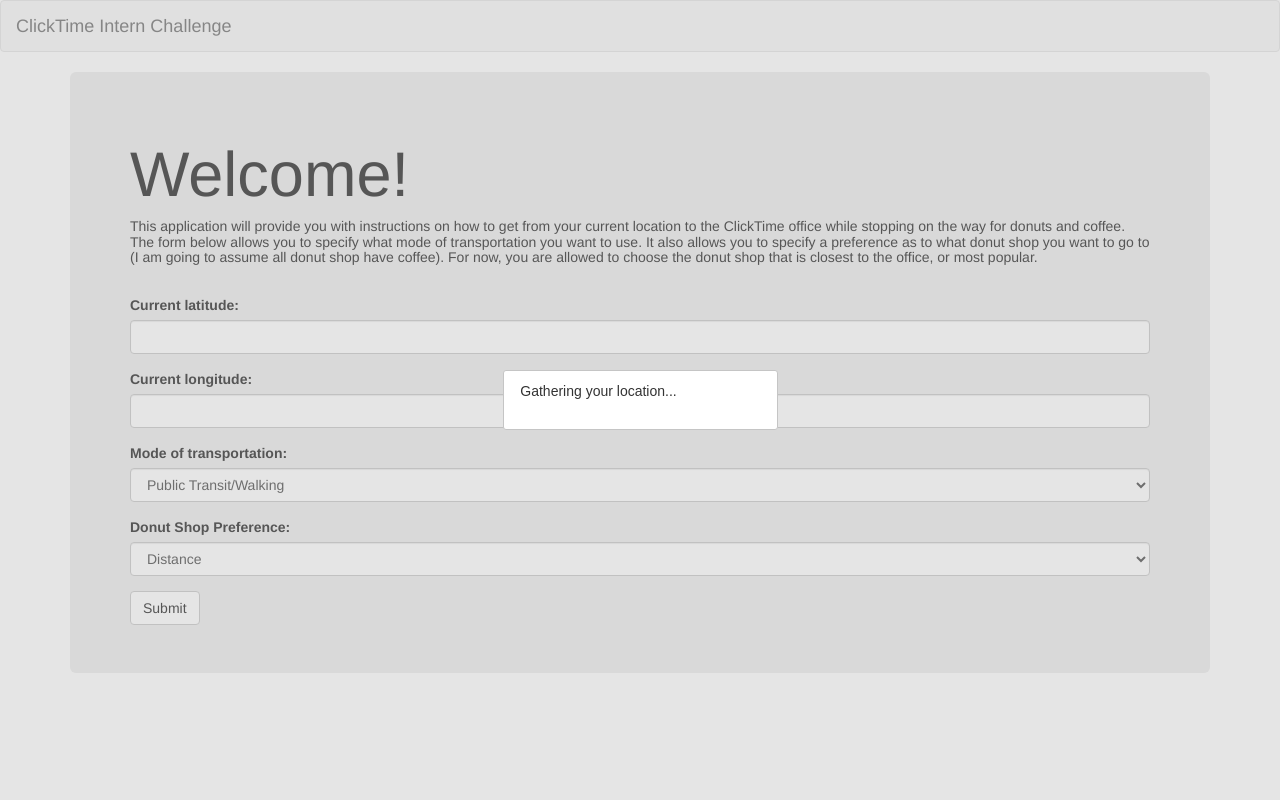
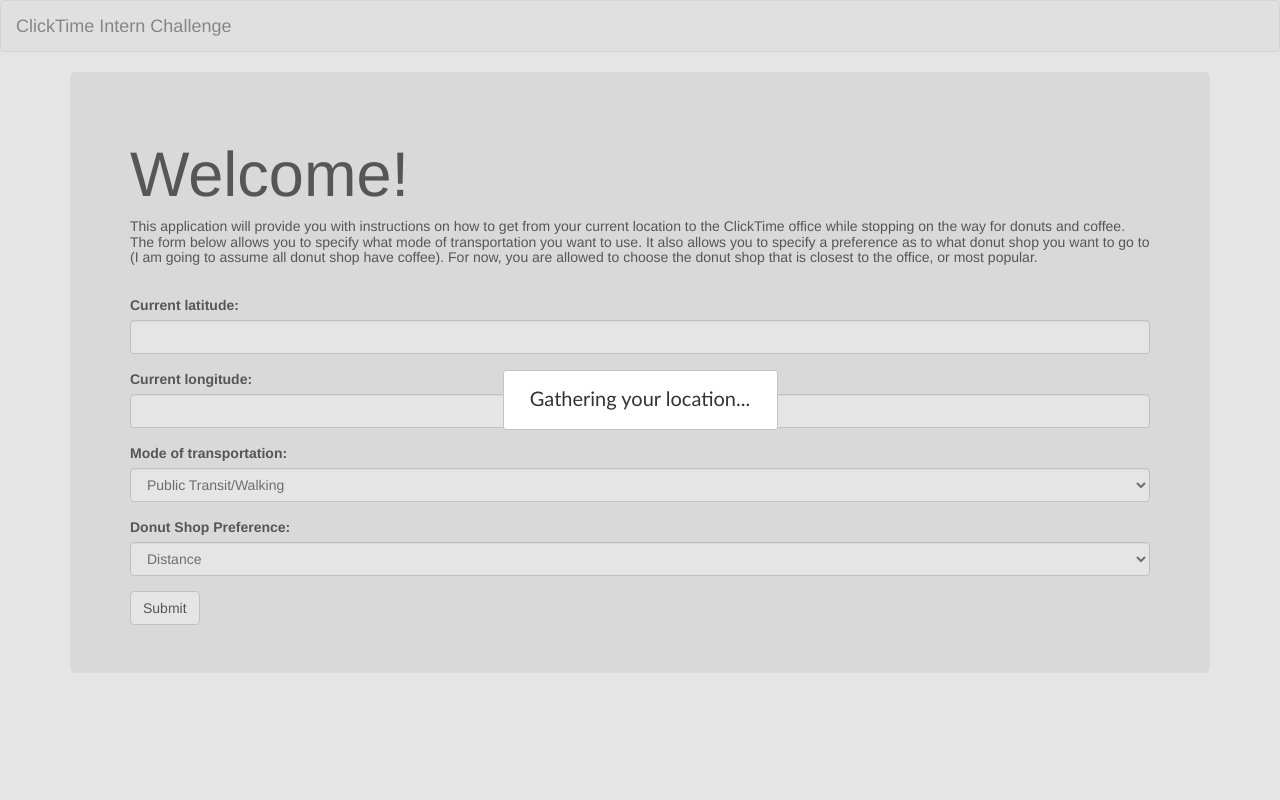
Before and after one commit to rohitramkumar/ClickTime-Intern-Challenge, a Flask app: page / in a window 1280 px wide. Run offline with Flask 2, Linux system fonts and the light colour scheme; some libraries are stand-ins or nearby versions.

Commit message:
css file edit

```diff
--- a/static/style.css
+++ b/static/style.css
@@ -1,4 +1,4 @@
-#dialog {
+#modal_dialog {
     display:none;
     font-family: Calibri;
     font-size: 20px;
```
